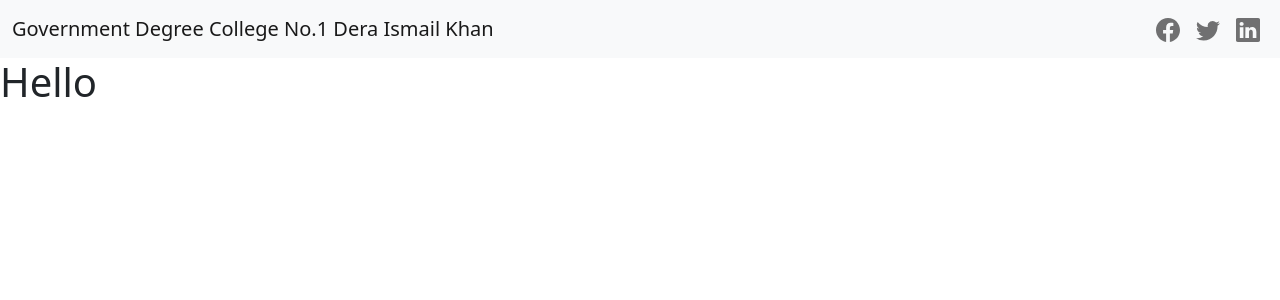
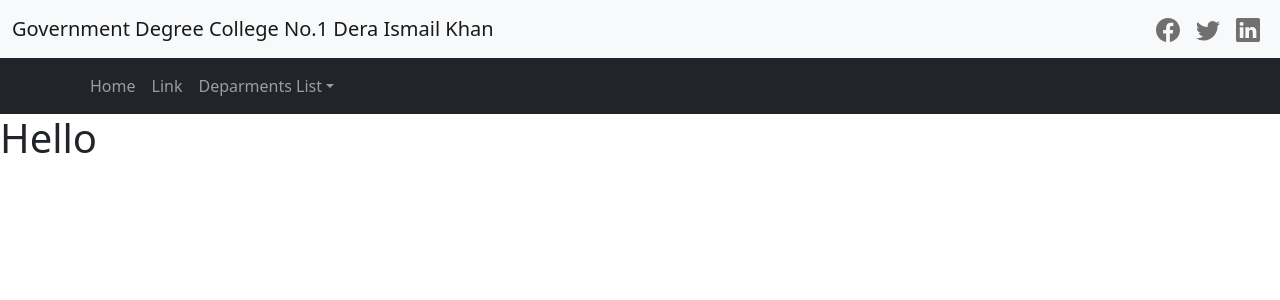
Before and after one commit to faris-xhan/gcdno1, a React (Create React App) app: page / in a window 1280 px wide. Shown: the top 300 px of the page. Built offline with nearby package versions, Linux system fonts and the light colour scheme.

Commit message:
:sparkles: add main navbar

```diff
--- a/src/components/header/Header.jsx
+++ b/src/components/header/Header.jsx
@@ -3,6 +3,7 @@ import { Link } from "react-router-dom";
 import Navbar from "react-bootstrap/Navbar";
 import { ContactLinks } from "./ContactLinks";
 import useMediaQuery from "../../hooks/useMediaQuery";
+import { MainNavbar } from "./MainNavbar";
 
 export const Header = (props) => {
   const match = useMediaQuery("(max-width:920px)");
@@ -19,6 +20,7 @@ export const Header = (props) => {
           <ContactLinks />
         </Container>
       </Navbar>
+      <MainNavbar />
     </header>
   );
 };
--- /dev/null
+++ b/src/components/header/MainNavbar.jsx
@@ -0,0 +1,37 @@
+import Navbar from "react-bootstrap/Navbar";
+import Nav from "react-bootstrap/Nav";
+import NavDropdown from "react-bootstrap/NavDropdown";
+import Container from "react-bootstrap/Container";
+import { Link } from "react-router-dom";
+
+export const MainNavbar = (props) => {
+  return (
+    <Navbar variant="dark" bg="dark">
+      <Container>
+        <Nav className="me-auto">
+          <Nav.Link as={Link} to="/">
+            Home
+          </Nav.Link>
+          <Nav.Link as={Link} to="/">
+            Link
+          </Nav.Link>
+          <NavDropdown title="Deparments List" id="departments">
+            <NavDropdown.Item as={Link} to="/cs">
+              Computer Science
+            </NavDropdown.Item>
+            <NavDropdown.Item as={Link} to="/urdu">
+              Urdu
+            </NavDropdown.Item>
+            <NavDropdown.Item as={Link} to="/english">
+              English
+            </NavDropdown.Item>
+            <NavDropdown.Divider />
+            <NavDropdown.Item as={Link} to="/math">
+              Mathematics
+            </NavDropdown.Item>
+          </NavDropdown>
+        </Nav>
+      </Container>
+    </Navbar>
+  );
+};
```
